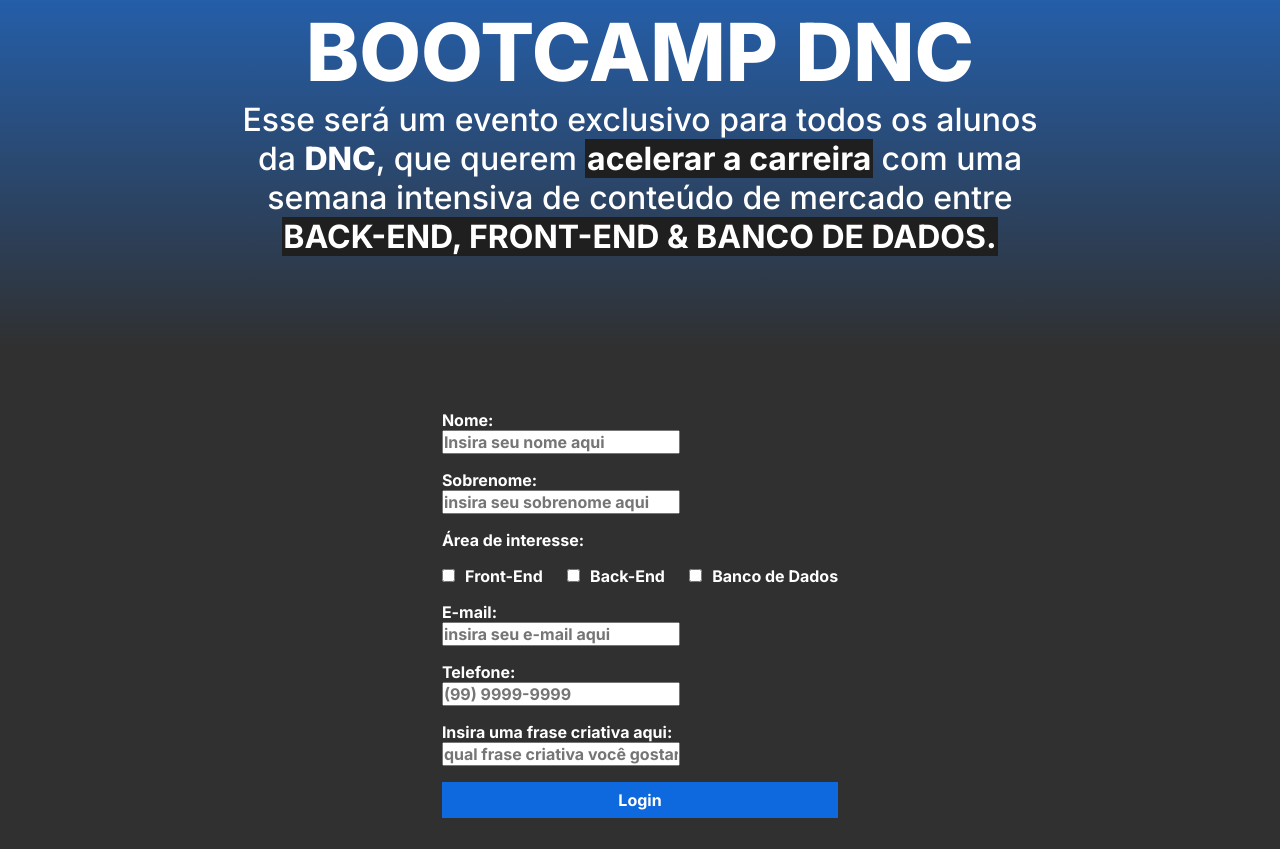
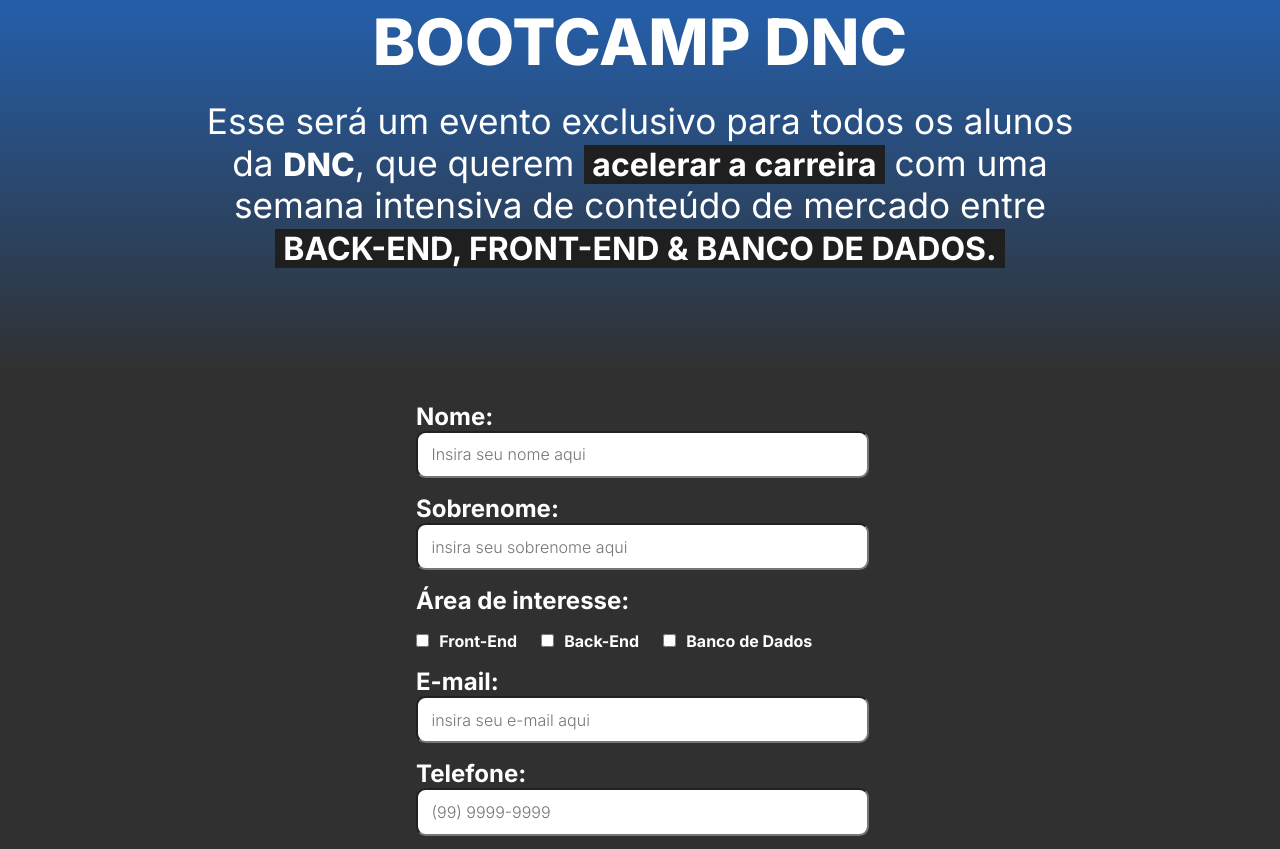
Before and after one commit to Edis-mar/bootcamp, a plain HTML site: page index.html in a window 1280 px wide. Shown: the part 209-1058 px from the top of the page. Drawn offline with Linux system fonts and the light colour scheme.

Commit message:
main finalizada

```diff
--- a/index.html
+++ b/index.html
@@ -28,16 +28,16 @@
         </h2>
 
         <form action="">
-            <p><label for="Nome"></label> Nome:<br>
+            <p class="input-name"><label for="Nome"></label> Nome:<br>
                 <input type="text" placeholder="Insira seu nome aqui">
             </p>
 
-            <p><label for="Sobrenome"></label> Sobrenome:<br>
+            <p class="input-name"><label for="Sobrenome"></label> Sobrenome:<br>
                 <input type="text" placeholder="insira seu sobrenome aqui">
             </p>
 
             <!--CHECKBOX-->
-            <p>
+            <p class="input-name">
                 Área de interesse:<br></p>
 
             <p id="checkbox">
@@ -55,18 +55,18 @@
             </p>
             <!--FIM DA CHECKBOX-->
 
-            <p><label for=""></label> E-mail:<br>
+            <p class="input-name"><label for=""></label> E-mail:<br>
                 <input type="text" placeholder="insira seu e-mail aqui">
             </p>
 
-            <p><label for=""></label> Telefone:<br>
+            <p class="input-name"><label for=""></label> Telefone:<br>
                 <input type="text" placeholder="(99) 9999-9999">
             </p>
 
-            <p><label for=""></label> Insira uma frase criativa aqui:<br>
+            <p class="input-name" id="last-input"><label for=""></label> Insira uma frase criativa aqui:<br>
                 <input type="text" placeholder="qual frase criativa você gostaria de falar?:]">
             </p>
-            <button>Login</button>
+            <button id="form-button">Login</button>
         </form>
     </main>
 
--- a/style.css
+++ b/style.css
@@ -28,13 +28,13 @@
 }
 
 .text{
-    font-size: 1.5rem;
+    font-size: 1.2rem;
     font-weight: 500;
 }
 
 button{
     background-color: #0C70F2E5;
-    padding: 0.5rem;
+    padding: 0.5rem 0.8rem;
     border: none;
 }
 
@@ -46,26 +46,27 @@
     display: flex;
     flex-direction: column;
     align-items: center;
-    background-image: linear-gradient(to top,#303030 70%, #055dcfe3);
+    background-image: linear-gradient(to top,#303030 65%, #055dcfe3);
     width:100%;
-    padding: 10% 10% 50% 10%;
+    padding: 10% 10% 20% 10%;
 }
 
 #main-title{
-    font-size: 5rem;
+    font-size: 4rem;
     font-weight: 800;
+    margin-bottom: 2%;
 }
 
 #main-subtitle{
     text-align: center;
-    font-size: 2rem;
-    font-weight: 500;
-    margin-bottom: 15%;
+    font-size: 2.2rem;
+    font-weight: 400;
+    margin-bottom: 13%;
 }
 
 .t1{
     font-size:2rem;
-    padding: 0rem 0.1rem;
+    padding: 0rem 0.5rem;
     font-weight: 700;
 }
 
@@ -80,6 +81,19 @@
     flex-direction: column;
     gap: 1rem;
 }
+
+input{
+    padding: 2.6% 45%;
+    border-radius: 0.6rem;
+    text-align: start;
+    padding-left: 3%;
+    font-weight: 300;
+}
+
+.input-name{
+    font-size: 1.5rem;
+}
+
 #checkbox{
     display: flex;
     gap:1.5rem;
@@ -88,6 +102,22 @@
     margin-right:0.4rem;
 }
 
+#last-input{
+    margin-bottom: 10%;
+}
+
+#form-button{
+    width: 35vw;
+    height: 7vh;
+    border-radius: 0.6rem;
+    font-size: 1.5rem;
+    box-shadow: 0 6px 4px #0C70F240;
+}
+
+#form-button:hover{
+    cursor:pointer;
+}
+
 footer{
     background-color: #0C70F2;
     display: flex;
```
